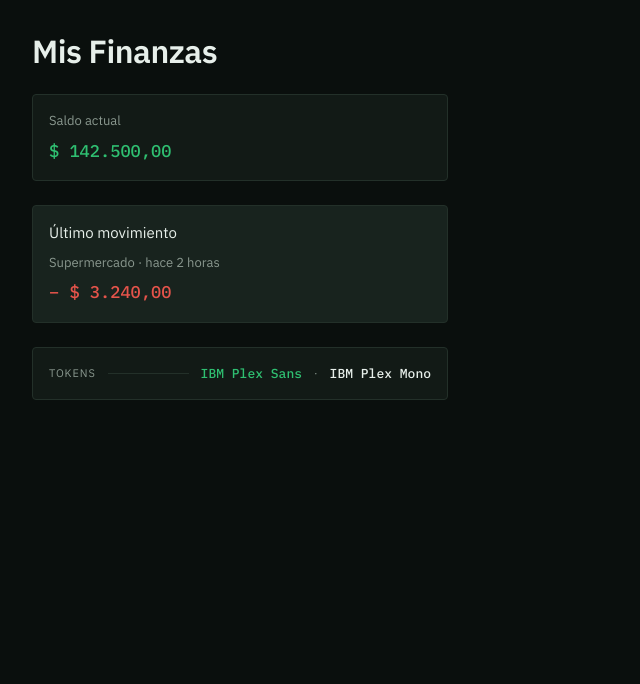
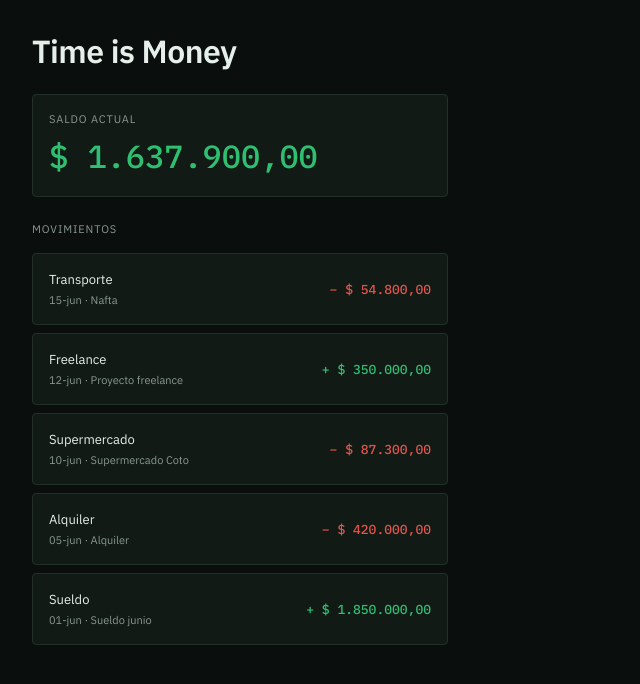
Before and after one commit to jgarciarios/guita, a React (Vite) app: page / in a window 1280 px wide. Shown: the top 684 px of the page, without its empty margins (0-640 px from the left). Built offline with nearby package versions, Linux system fonts and the light colour scheme.

Commit message:
fase 1: dominio + repository en memoria + lista de movimientos

```diff
--- a/src/App.tsx
+++ b/src/App.tsx
@@ -1,32 +1,77 @@
 import { Surface, Text } from './design'
+import { InMemoryTransactionRepository } from './data/repositories/InMemoryTransactionRepository'
+import { calculateBalance, formatARS, formatDate } from './domain/finance'
 
-function App() {
+const repo = new InMemoryTransactionRepository()
+const transactions = repo.list()
+const balance = calculateBalance(transactions)
+
+const CATEGORY_LABEL: Record<string, string> = {
+  salary:    'Sueldo',
+  freelance: 'Freelance',
+  rent:      'Alquiler',
+  groceries: 'Supermercado',
+  transport: 'Transporte',
+}
+
+export default function App() {
   return (
-    <main style={{ padding: 'var(--space-8)', display: 'flex', flexDirection: 'column', gap: 'var(--space-6)', maxWidth: 480 }}>
+    <main style={{ padding: 'var(--space-8)', display: 'flex', flexDirection: 'column', gap: 'var(--space-4)', maxWidth: 480 }}>
 
-      <Text variant="heading">Mis Finanzas</Text>
+      <Text variant="heading" style={{ marginBottom: 'var(--space-2)' }}>Time is Money</Text>
 
-      <Surface style={{ display: 'flex', flexDirection: 'column', gap: 'var(--space-2)' }}>
-        <Text variant="muted">Saldo actual</Text>
-        <Text variant="amount" style={{ color: 'var(--color-green)' }}>$ 142.500,00</Text>
+      {/* Balance */}
+      <Surface style={{ display: 'flex', flexDirection: 'column', gap: 'var(--space-1)' }}>
+        <Text variant="muted" style={{ fontSize: 'var(--text-xs)', letterSpacing: '0.08em' }}>SALDO ACTUAL</Text>
+        <Text
+          variant="amount"
+          style={{
+            fontSize: 'var(--text-2xl)',
+            color: balance >= 0 ? 'var(--color-green)' : 'var(--color-red)',
+          }}
+        >
+          {formatARS(balance)}
+        </Text>
       </Surface>
 
-      <Surface variant="elevated" style={{ display: 'flex', flexDirection: 'column', gap: 'var(--space-2)' }}>
-        <Text>Último movimiento</Text>
-        <Text variant="muted">Supermercado · hace 2 horas</Text>
-        <Text variant="amount" style={{ color: 'var(--color-red)' }}>− $ 3.240,00</Text>
-      </Surface>
+      {/* Movements header */}
+      <Text
+        variant="muted"
+        style={{ fontSize: 'var(--text-xs)', letterSpacing: '0.08em', marginTop: 'var(--space-2)' }}
+      >
+        MOVIMIENTOS
+      </Text>
 
-      <Surface style={{ display: 'flex', gap: 'var(--space-3)', alignItems: 'center' }}>
-        <Text variant="muted" style={{ fontSize: 'var(--text-xs)', letterSpacing: '0.08em' }}>TOKENS</Text>
-        <span style={{ flex: 1, height: 1, background: 'var(--color-border)' }} />
-        <Text variant="amount" style={{ fontSize: 'var(--text-sm)', color: 'var(--color-green)' }}>IBM Plex Sans</Text>
-        <Text variant="muted" style={{ fontSize: 'var(--text-xs)' }}>·</Text>
-        <Text variant="amount" style={{ fontSize: 'var(--text-sm)' }}>IBM Plex Mono</Text>
-      </Surface>
+      {/* Transaction list */}
+      <div style={{ display: 'flex', flexDirection: 'column', gap: 'var(--space-2)' }}>
+        {transactions.map((t) => (
+          <Surface
+            key={t.id}
+            style={{ display: 'flex', alignItems: 'center', justifyContent: 'space-between', gap: 'var(--space-4)' }}
+          >
+            <div style={{ display: 'flex', flexDirection: 'column', gap: 2 }}>
+              <Text variant="body" style={{ fontSize: 'var(--text-sm)' }}>
+                {CATEGORY_LABEL[t.categoryId] ?? t.categoryId}
+              </Text>
+              <Text variant="muted" style={{ fontSize: 'var(--text-xs)' }}>
+                {formatDate(t.date)}
+                {t.note ? ` · ${t.note}` : ''}
+              </Text>
+            </div>
+            <Text
+              variant="amount"
+              style={{
+                fontSize: 'var(--text-sm)',
+                color: t.type === 'income' ? 'var(--color-green)' : 'var(--color-red)',
+                whiteSpace: 'nowrap',
+              }}
+            >
+              {t.type === 'income' ? '+' : '−'} {formatARS(t.amount)}
+            </Text>
+          </Surface>
+        ))}
+      </div>
 
     </main>
   )
 }
-
-export default App
--- /dev/null
+++ b/src/data/repositories/InMemoryTransactionRepository.ts
@@ -0,0 +1,66 @@
+import type { Transaction } from '../../domain/types'
+import type { TransactionRepository } from './TransactionRepository'
+
+const SEED: Transaction[] = [
+  {
+    id: '1',
+    type: 'income',
+    amount: 1_850_000,
+    currency: 'ARS',
+    categoryId: 'salary',
+    account: 'Banco Galicia',
+    date: '2026-06-01',
+    note: 'Sueldo junio',
+    paymentMethod: 'transfer',
+  },
+  {
+    id: '2',
+    type: 'expense',
+    amount: 420_000,
+    currency: 'ARS',
+    categoryId: 'rent',
+    account: 'Efectivo',
+    date: '2026-06-05',
+    note: 'Alquiler',
+    paymentMethod: 'cash',
+  },
+  {
+    id: '3',
+    type: 'expense',
+    amount: 87_300,
+    currency: 'ARS',
+    categoryId: 'groceries',
+    account: 'Banco Galicia',
+    date: '2026-06-10',
+    note: 'Supermercado Coto',
+    paymentMethod: 'card',
+  },
+  {
+    id: '4',
+    type: 'income',
+    amount: 350_000,
+    currency: 'ARS',
+    categoryId: 'freelance',
+    account: 'Banco Galicia',
+    date: '2026-06-12',
+    note: 'Proyecto freelance',
+    paymentMethod: 'transfer',
+  },
+  {
+    id: '5',
+    type: 'expense',
+    amount: 54_800,
+    currency: 'ARS',
+    categoryId: 'transport',
+    account: 'Efectivo',
+    date: '2026-06-15',
+    note: 'Nafta',
+    paymentMethod: 'cash',
+  },
+]
+
+export class InMemoryTransactionRepository implements TransactionRepository {
+  list(): Transaction[] {
+    return [...SEED].sort((a, b) => b.date.localeCompare(a.date))
+  }
+}
--- /dev/null
+++ b/src/data/repositories/TransactionRepository.ts
@@ -0,0 +1,5 @@
+import type { Transaction } from '../../domain/types'
+
+export interface TransactionRepository {
+  list(): Transaction[]
+}
--- /dev/null
+++ b/src/domain/finance.ts
@@ -0,0 +1,23 @@
+import type { Transaction } from './types'
+
+export function calculateBalance(transactions: Transaction[]): number {
+  return transactions.reduce((acc, t) => {
+    return t.type === 'income' ? acc + t.amount : acc - t.amount
+  }, 0)
+}
+
+export function formatARS(amount: number): string {
+  return amount.toLocaleString('es-AR', {
+    style: 'currency',
+    currency: 'ARS',
+    minimumFractionDigits: 2,
+  })
+}
+
+export function formatDate(isoDate: string): string {
+  const [year, month, day] = isoDate.split('-').map(Number)
+  return new Date(year, month - 1, day).toLocaleDateString('es-AR', {
+    day: '2-digit',
+    month: 'short',
+  })
+}
--- /dev/null
+++ b/src/domain/types.ts
@@ -0,0 +1,21 @@
+export type TransactionType = 'income' | 'expense'
+export type PaymentMethod = 'cash' | 'card' | 'transfer'
+
+export interface Category {
+  id: string
+  name: string
+  type: TransactionType
+  color: string
+}
+
+export interface Transaction {
+  id: string
+  type: TransactionType
+  amount: number
+  currency: string
+  categoryId: string
+  account: string
+  date: string // ISO 8601: YYYY-MM-DD
+  note?: string
+  paymentMethod: PaymentMethod
+}
```
Also changed, not shown: 1 other file (tests, documents, lock files or other folders).
